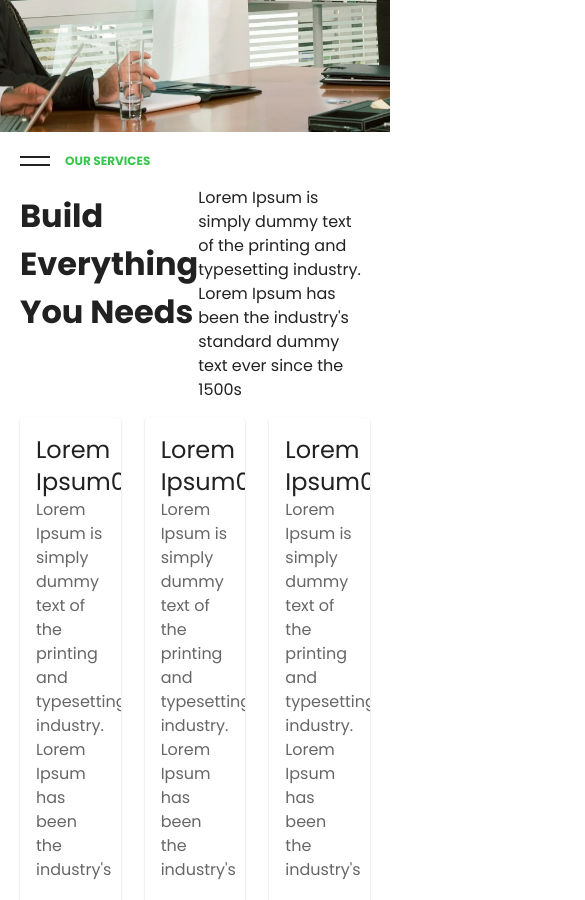
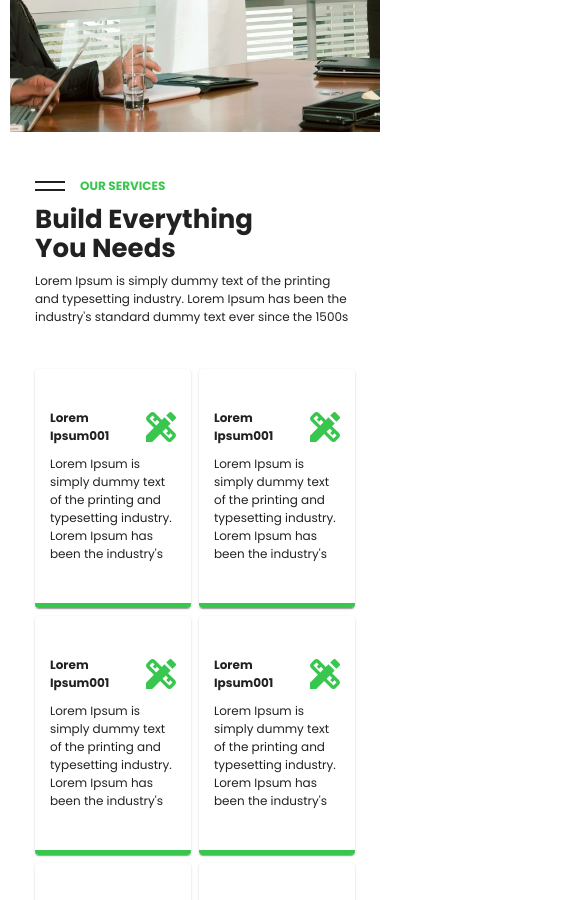
Before and after one commit to fadhel-ghorfatech/emartech, a React (Vite) app in the folder client/: page /dashboard in a window 390 px wide. Shown: the part 1100-2000 px from the top of the page, 585 px wide, since content can reach past the window. Built offline with nearby package versions, Linux system fonts and the light colour scheme.

Commit message:
worked on remaining sections

```diff
--- a/client/src/pages/aboutUs.tsx
+++ b/client/src/pages/aboutUs.tsx
@@ -18,6 +18,9 @@ export const StyledBackgroundBox = styled(Box)<any>(({ backgroundImageUrl }) =>
       justifyContent: "center",
       padding: "20px",
     },
+    "&.no-background": {
+      minHeight: "auto",
+    },
     ".sub-heading-text": {
       display: "flex",
       alignItems: "center",
@@ -31,8 +34,16 @@ export const StyledBackgroundBox = styled(Box)<any>(({ backgroundImageUrl }) =>
           height: "2px",
           background: "rgba(0, 0, 0, 0.87)",
           margin: "3px 15px 3px 0",
+          "&.white": {
+            background: "#fff",
+          },
         },
       },
+      ".line-span-holder:nth-child(2)": {
+        ".line-span": {
+          margin: "3px 0 3px 15px",
+        }
+      }
     },
     ".para-text": {
       width: "inherit",
@@ -73,6 +84,7 @@ export const StyledBackgroundBox = styled(Box)<any>(({ backgroundImageUrl }) =>
       },
       ".content-holder": {
         maxWidth: "400px",
+        marginRight: "15px",
       },
     },
     "@media(min-width: 900px)": {
@@ -104,6 +116,12 @@ export const StyledBackgroundBox = styled(Box)<any>(({ backgroundImageUrl }) =>
 const StyledBox = styled(Box) ({
   "&.flex-center": {
     display: "block",
+    margin: "0 10px",
+  },
+  "@media(min-width: 480px)": {
+    "&.flex-center": {
+      margin: "0 20px",
+    },
   },
   "@media(min-width: 768px)": {
     "&.flex-center": {
@@ -118,7 +136,7 @@ export const AboutUs: FC = () => {
     <StyledBox className="flex-center">
       <StyledBackgroundBox
         backgroundImageUrl={"url('../../../src/assets/Rectangle 1363.jpg')"}
-        backclassName="content-box">
+        className="content-box">
         <Box className="content-holder">
           <h4 className="sub-heading-text">
             <span className="line-span-holder">
--- a/client/src/pages/contactUs.tsx
+++ b/client/src/pages/contactUs.tsx
@@ -1,5 +1,113 @@
 import { FC, useState } from "react";
-import { Box, Button, Container, TextField } from "@mui/material";
+import { Box, Button, Container, TextField, styled } from "@mui/material";
+import { StyledBackgroundBox } from "./aboutUs";
+import { StyledBox } from "./ourServices";
+
+const StyledBackgroundBoxContact = styled(StyledBackgroundBox) ({
+  minHeight: "48vh",
+  "@media(min-width: 480px)": {
+    minHeight: "75vh",
+  },
+  "@media(min-width: 768px)": {
+    minHeight: "90vh",
+  },
+  "@media(min-width: 900px)": {
+  },
+  "@media(min-width: 1080px)": {
+  },
+  "@media(min-width: 1260px)": {
+    minHeight: "100vh",
+  },
+  "@media(min-width: 1800px)": {
+  },
+});
+
+export const StyledBoxContact = styled(StyledBox) ({
+  ".flex-center.align-start": {
+    alignItems: "flex-start",
+  },
+  ".reverse-child": {
+    display: "flex",
+    flexDirection: "column",
+    ".content-holder": {
+      order: "2",
+    },
+    ".para-text-holder": {
+      order: "1",
+    },
+  },
+  ".para-text-holder .para-text.margin-0": {
+    marginTop: "0",
+    marginBottom: "0",
+    "&.mb-30": {
+      marginBottom: "30px",
+    },
+    "&.opacity-50": {
+      opacity: "50%",
+    },
+  },
+  ".content-holder": {
+    ".MuiTextField-root,.MuiInputBase-root": {
+      margin: "0",
+      borderRadius: "0",
+    },
+    ".MuiInputBase-root": {
+      marginBottom: "15px",
+    },
+  },
+  ".auth-btn.para-text": {
+    margin: "0",
+    width: "unset",
+  },
+  ".auth-btn": {
+    padding: "13px 25px",
+  },
+  "@media(max-width: 767px)": {
+    "&.flex-center": {
+      marginLeft: "0",
+      marginRight: "0",
+    },
+    ".reverse-child": {
+      ".content-holder": {
+        maxWidth: "100%",
+        width: "100%",
+      },
+    },
+  },
+  "@media(min-width: 480px)": {
+
+  },
+  "@media(min-width: 768px)": {
+    ".auth-btn": {
+      padding: "10px 60px",
+    },
+    ".reverse-child": {
+      flexDirection: "row",
+      ".content-holder": {
+        order: "1",
+      },
+      ".para-text-holder": {
+        order: "2",
+      },
+    }
+  },
+  "@media(min-width: 900px)": {
+
+  },
+  "@media(min-width: 1080px)": {
+
+  },
+  "@media(min-width: 1260px)": {
+    ".auth-btn": {
+      padding: "15px 40px",
+    },
+  },
+  "@media(min-width: 1800px)": {
+    ".auth-btn": {
+      padding: "15px 40px",
+    },
+  },
+})
 
 export const ContactUs: FC = () => {
   const [name, setName] = useState("");
@@ -15,14 +123,33 @@ export const ContactUs: FC = () => {
   };
 
   return (
+    <StyledBoxContact className="flex-center">
+      <StyledBackgroundBoxContact
+        backgroundImageUrl={"url('../../../src/assets/Rectangle 1363.jpg')"}
+        className="content-box">
         <form onSubmit={handleSubmit}>
-      <Container sx={{ display: "flex", alignItems: "center" }}>
-        <img src="../../src/assets/Rectangle 1361 (1).png"/>
-        <h4>CONTACT US</h4>
-      </Container>
-      <Box  sx={{ display: "flex", alignItems: "center" }}>
-        <Container>
-          <h1> Request A Quote For Your Work </h1>
+          <h4 className="sub-heading-text">
+            <span className="line-span-holder">
+              <span className="line-span"/>
+              <span className="line-span"/>
+            </span>
+            CONTACT US
+          </h4>
+
+          <Box className="flex-center" sx={{ marginBottom: "30px" }}>
+            <Box className="content-holder">
+              <h1 className="heading-text">Request A Quote For Your Work</h1>
+            </Box>
+            <Box className="para-text-holder">
+              <p className="para-text">
+                Lorem Ipsum is simply dummy text of the printing and typesetting industry. Lorem Ipsum has been
+                the industry's standard dummy text ever since the 1500s
+              </p>
+            </Box>
+          </Box>
+
+          <Box className="flex-center align-start reverse-child">
+            <Box className="content-holder">
               <TextField
                 label="Your Name"
                 variant="outlined"
@@ -49,39 +176,38 @@ export const ContactUs: FC = () => {
                 rows={4}
                 margin="normal"
               />
-          <Button variant="contained" type="submit">
+              <Button className="para-text white-color auth-btn radius-0" variant="contained" type="submit">
                 Send Now
               </Button>
-        </Container>
-        <Container>
-          <p>Lorem Ipsum is simply dummy text of the printing and typesetting industry.
-             Lorem Ipsum has been  the industry's standard dummy text ever since the 1500s
-          </p>
-          <Box sx={{ display: "flex", alignItems: "center" }}>
+            </Box>
+            <Box className="para-text-holder">
+              <Box className="para-text margin-0 mb-30" sx={{ display: "flex", alignItems: "flex-start" }}>
                 <img src="../../src/assets/Phone.png"/>
                 <Container>
-              <h4>OUR PHONE</h4>
-              <p>+971 456 7890 - Office</p>
-              <p>+971 456 7890 - Fax</p>
+                  <h4 className="para-text margin-0">OUR PHONE</h4>
+                  <p className="para-text margin-0 opacity-50">+971 456 7890 - Office</p>
+                  <p className="para-text margin-0 opacity-50">+971 456 7890 - Fax</p>
                 </Container>
               </Box>
-          <Box sx={{ display: "flex", alignItems: "center" }}>
+              <Box className="para-text margin-0 mb-30" sx={{ display: "flex", alignItems: "flex-start" }}>
                 <img src="../../src/assets/Email.png"/>
                 <Container>
-              <h4>OUR EMAIL</h4>
-              <p>sales@gmail.com</p>
-              <p>info@gmail.com</p>
+                  <h4 className="para-text margin-0">OUR EMAIL</h4>
+                  <p className="para-text margin-0 opacity-50">sales@gmail.com</p>
+                  <p className="para-text margin-0 opacity-50">info@gmail.com</p>
                 </Container>
               </Box>
-          <Box sx={{ display: "flex", alignItems: "center" }}>
+              <Box className="para-text margin-0 mb-30" sx={{ display: "flex", alignItems: "flex-start" }}>
                 <img src="../../src/assets/Location on.png"/>
                 <Container>
-              <h4>OUR LOCATION</h4>
-              <p>Box No. 214396, Dubai</p>
+                  <h4 className="para-text margin-0">OUR LOCATION</h4>
+                  <p className="para-text margin-0 opacity-50">Box No. 214396, Dubai</p>
                 </Container>
               </Box>
-        </Container>
+            </Box>
           </Box>
         </form>
+      </StyledBackgroundBoxContact>
+    </StyledBoxContact>
   );
 };
--- a/client/src/pages/ourServices.tsx
+++ b/client/src/pages/ourServices.tsx
@@ -1,7 +1,6 @@
 import { FC } from "react";
-import { Box, Card, CardContent, Grid, Typography, styled } from "@mui/material";
+import { Box, Card, CardContent, Grid, styled } from "@mui/material";
 import { StyledBackgroundBox } from "./aboutUs";
-
 
 const CardHeaderStyle =
 {
@@ -10,23 +9,53 @@ const CardHeaderStyle =
   justifyContent:"space-between"
 }
 
-const StyledBox = styled(Box) ({
-  "&.flex-center": {
+ export const StyledBox = styled(Box) ({
+  margin: "25px 15px 20px",
+  ".flex-center": {
     display: "block",
   },
+  "@media(min-width: 480px)": {
+    margin: "40px 25px 20px",
+  },
   "@media(min-width: 768px)": {
-    "&.flex-center": {
+    margin: "40px 40px 20px",
+    ".flex-center": {
       display: "flex",
-      alignItems: "stretch",
-      margin: "0 40px",
+      alignItems: "center",
+    },
+    ".para-text-holder,.heading-text": {
+      flex: '1',
+    },
+    ".para-text-holder .para-text": {
+      marginLeft: "auto",
+    },
+  },
+  "@media(min-width: 900px)": {
+    ".para-text-holder .para-text": {
+      maxWidth: "390px",
+    },
+  },
+  "@media(min-width: 1080px)": {
+    ".para-text-holder .para-text": {
+      maxWidth: "450px",
+    },
+  },
+  "@media(min-width: 1260px)": {
+    ".para-text-holder .para-text": {
+      maxWidth: "500px",
+    },
+  },
+  "@media(min-width: 1800px)": {
+    ".para-text-holder .para-text": {
+      maxWidth: "650px",
     },
   },
 });
 
 export const OurServices: FC = () => {
   return (
-    <StyledBox className="flex-center">
-      <StyledBackgroundBox className="content-box">
+    <StyledBox>
+      <StyledBackgroundBox className="content-box no-background">
         <h4 className="sub-heading-text">
           <span className="line-span-holder">
             <span className="line-span"/>
@@ -34,118 +63,109 @@ export const OurServices: FC = () => {
           </span>
           OUR SERVICES
         </h4>
-        <Box sx={{ display: "flex" }}>
-          <h1>Build Everything You Needs</h1>
-          <p>
-            Lorem Ipsum is simply dummy text of the printing and typesetting industry. Lorem Ipsum has been
-            the industry's standard dummy text ever since the 1500s
-          </p>
+        <Box className="flex-center">
+          <Box className="content-holder">
+            <h1 className="heading-text">Build Everything You Needs</h1>
+          </Box>
+          <Box className="para-text-holder">
+            <p className="para-text">
+              Lorem Ipsum is simply dummy text of the printing and typesetting industry. Lorem Ipsum has been
+              the industry's standard dummy text ever since the 1500s
+            </p>
+          </Box>
         </Box>
-        <Grid container spacing={3}>
-          <Grid item xs={4}>
+        <Grid container spacing={1} style={{ marginTop: "20px" }}>
+          <Grid item xs={6} md={4}>
             <Card>
-              <CardContent style={{ borderBottom: "4px solid green" }}>
+              <CardContent style={{ borderBottom: "5px solid #39C64E", borderRadius: "0", padding: "40px 15px" }}>
                 <Box sx={CardHeaderStyle}>
-                  <Typography variant="h5" component="h2">
-                  Lorem Ipsum001
-                  </Typography>
-                  <img src="../../src/assets/Group 2.svg"/>
+                  <h4 className="sub-heading-text black-color">Lorem<br />Ipsum001</h4>
+                  <img src="../../src/assets/Group 2.svg" style={{ width: "30px" }} />
                 </Box>
-                <Typography color="textSecondary">
+                <p className="para-text" style={{ marginBottom: "0" }}>
                 Lorem Ipsum is simply dummy text of the
                 printing and typesetting  industry. Lorem
                 Ipsum has been  the industry's
-                </Typography>
+                </p>
               </CardContent>
             </Card>
           </Grid>
-          <Grid item xs={4}>
+          <Grid item xs={6} md={4}>
             <Card>
-              <CardContent style={{ borderBottom: "4px solid green" }}>
+              <CardContent style={{ borderBottom: "5px solid #39C64E", borderRadius: "0", padding: "40px 15px" }}>
                 <Box sx={CardHeaderStyle}>
-                  <Typography variant="h5" component="h2">
-                   Lorem Ipsum001
-                  </Typography>
-                  <img src="../../src/assets/Group 2.svg"/>
+                  <h4 className="sub-heading-text black-color">Lorem<br />Ipsum001</h4>
+                  <img src="../../src/assets/Group 2.svg" style={{ width: "30px" }} />
                 </Box>
-                <Typography color="textSecondary">
+                <p className="para-text" style={{ marginBottom: "0" }}>
                 Lorem Ipsum is simply dummy text of the
                 printing and typesetting  industry. Lorem
                 Ipsum has been  the industry's
-                </Typography>
+                </p>
               </CardContent>
             </Card>
           </Grid>
-          <Grid item xs={4}>
+          <Grid item xs={6} md={4}>
             <Card>
-              <CardContent style={{ borderBottom: "4px solid green" }}>
+              <CardContent style={{ borderBottom: "5px solid #39C64E", borderRadius: "0", padding: "40px 15px" }}>
                 <Box sx={CardHeaderStyle}>
-                  <Typography variant="h5" component="h2">
-                   Lorem Ipsum001
-                  </Typography>
-                  <img src="../../src/assets/Group 2.svg"/>
+                  <h4 className="sub-heading-text black-color">Lorem<br />Ipsum001</h4>
+                  <img src="../../src/assets/Group 2.svg" style={{ width: "30px" }} />
                 </Box>
-                <Typography color="textSecondary">
+                <p className="para-text" style={{ marginBottom: "0" }}>
                 Lorem Ipsum is simply dummy text of the
                 printing and typesetting  industry. Lorem
                 Ipsum has been  the industry's
-                </Typography>
+                </p>
               </CardContent>
             </Card>
           </Grid>
-        </Grid>
-        <Grid container spacing={3}>
-          <Grid item xs={4}>
+          <Grid item xs={6} md={4}>
             <Card>
-              <CardContent style={{ borderBottom: "4px solid green" }}>
+              <CardContent style={{ borderBottom: "5px solid #39C64E", borderRadius: "0", padding: "40px 15px" }}>
                 <Box sx={CardHeaderStyle}>
-                  <Typography variant="h5" component="h2">
-                   Lorem Ipsum001
-                  </Typography>
-                  <img src="../../src/assets/Group 2.svg"/>
+                  <h4 className="sub-heading-text black-color">Lorem<br />Ipsum001</h4>
+                  <img src="../../src/assets/Group 2.svg" style={{ width: "30px" }} />
                 </Box>
-                <Typography color="textSecondary">
+                <p className="para-text" style={{ marginBottom: "0" }}>
                 Lorem Ipsum is simply dummy text of the
                 printing and typesetting  industry. Lorem
                 Ipsum has been  the industry's
-                </Typography>
+                </p>
               </CardContent>
             </Card>
           </Grid>
-          <Grid item xs={4}>
+          <Grid item xs={6} md={4}>
             <Card>
-              <CardContent style={{ borderBottom: "4px solid green" }}>
+              <CardContent style={{ borderBottom: "5px solid #39C64E", borderRadius: "0", padding: "40px 15px" }}>
                 <Box sx={CardHeaderStyle}>
-                  <Typography variant="h5" component="h2">
-                   Lorem Ipsum001
-                  </Typography>
-                  <img src="../../src/assets/Group 2.svg"/>
+                  <h4 className="sub-heading-text black-color">Lorem<br />Ipsum001</h4>
+                  <img src="../../src/assets/Group 2.svg" style={{ width: "30px" }} />
                 </Box>
-                <Typography color="textSecondary">
+                <p className="para-text" style={{ marginBottom: "0" }}>
                 Lorem Ipsum is simply dummy text of the
                 printing and typesetting  industry. Lorem
                 Ipsum has been  the industry's
-                </Typography>
+                </p>
               </CardContent>
             </Card>
           </Grid>
-          <Grid item xs={4}>
+          <Grid item xs={6} md={4}>
             <Card>
-              <CardContent style={{ borderBottom: "4px solid green" }}>
+              <CardContent style={{ borderBottom: "5px solid #39C64E", borderRadius: "0", padding: "40px 15px" }}>
                 <Box sx={CardHeaderStyle}>
-                  <Typography variant="h5" component="h2">
-                   Lorem Ipsum001
-                  </Typography>
-                  <img src="../../src/assets/Group 2.svg"/>
+                  <h4 className="sub-heading-text black-color">Lorem<br />Ipsum001</h4>
+                  <img src="../../src/assets/Group 2.svg" style={{ width: "30px" }} />
                 </Box>
-                <Typography color="textSecondary">
+                <p className="para-text" style={{ marginBottom: "0" }}>
                 Lorem Ipsum is simply dummy text of the
                 printing and typesetting  industry. Lorem
                 Ipsum has been  the industry's
-                </Typography>
+                </p>
               </CardContent>
             </Card>
           </Grid>
+
         </Grid>
       </StyledBackgroundBox>
     </StyledBox>
--- a/client/src/pages/testimonial.tsx
+++ b/client/src/pages/testimonial.tsx
@@ -1,10 +1,29 @@
 import { FC, useState } from "react";
-import { Box, Button, Card, CardContent, Container, Typography } from "@mui/material";
+import { Box, Button, Card, CardContent, Container, Typography, styled } from "@mui/material";
 import { Rating } from "@mui/material";
 import { Swiper, SwiperSlide, useSwiper } from "swiper/react";
 import { Navigation, Pagination, A11y } from "swiper/modules";
+import { StyledBox } from "./ourServices";
+import { StyledBackgroundBox } from "./aboutUs";
 import "swiper/css";
 import "swiper/css/navigation";
+
+const StyledBackgroundBoxTestimonial = styled(StyledBackgroundBox) ({
+  ".swiper-wrapper": {
+    ".swiper-slide.swiper-slide-active": {
+      ".MuiContainer-root": {
+        display: "flex",
+        alignItems: "center",
+        justifyContent: "center",
+        padding: "0",
+        ".MuiPaper-elevation": {
+          maxWidth: "80%",
+        },
+      },
+    },
+  },
+
+});
 
 const SwiperButtonNext: FC<any> = ({ isEnd, isStart }) => {
   const swiper = useSwiper();
@@ -28,12 +47,20 @@ export const Testimonial: FC = () => {
   };
 
   return (
-    <Box  sx={{ backgroundImage: "url('../../src/assets/Rectangle 1378.png')" }}>
-      <Container sx={{ display: "flex", alignItems: "center" }}>
-        <img src="../../src/assets/Rectangle 1361 (1).png"/>
-        <h4>TESTIMONIAL</h4>
-      </Container>
-      <h1> Build Everything You Needs </h1>
+    <StyledBox>
+      <StyledBackgroundBoxTestimonial  sx={{ backgroundImage: "url('../../src/assets/Rectangle 1378.png')" }}>
+      <Box className="content-box" sx={{ padding: "30px" }}>
+      <h4 className="sub-heading-text">
+        <span className="line-span-holder">
+          <span className="line-span"/>
+          <span className="line-span"/>
+        </span>
+        TESTIMONIAL
+      </h4>
+      <Box className="content-holder">
+        <h1 className="heading-text">Build Everything You Needs</h1>
+      </Box>
+
       <Box>
         <Swiper
           modules={[Navigation, Pagination, A11y]}
@@ -41,11 +68,10 @@ export const Testimonial: FC = () => {
           spaceBetween={50}
           onSlideChange={(swiper) => handleSlideChange(swiper)}
         >
-          <SwiperButtonNext isEnd={isEnd} isStart={isStart}/>
           <SwiperSlide  >
             <Box sx={{ display: "flex", justifyContent: "center" }}>
               <Container>
-                <Card sx={{ maxWidth: 345, position: "relative", marginBottom: 2, overflow: "visible" }}>
+                <Card sx={{ marginTop: "30px", maxWidth: 345, position: "relative", marginBottom: 2, overflow: "visible" }}>
                   <img
                     src="../../src/assets/Rectangle 48.jpg"
                     alt="Lorem Ipsum" style={{ position: "absolute", top: -30, right: 20 }}
@@ -68,7 +94,7 @@ export const Testimonial: FC = () => {
                 </Card>
               </Container>
               <Container>
-                <Card sx={{ maxWidth: 345, position: "relative", marginBottom: 2, overflow: "visible" }}>
+                <Card sx={{ marginTop: "30px", maxWidth: 345, position: "relative", marginBottom: 2, overflow: "visible" }}>
                   <img
                     src="../../src/assets/Rectangle 48.jpg"
                     alt="Lorem Ipsum" style={{ position: "absolute", top: -30, right: 20 }}
@@ -145,6 +171,8 @@ export const Testimonial: FC = () => {
 
         </Swiper>
       </Box>
-    </Box>
+      </Box>
+    </StyledBackgroundBoxTestimonial>
+    </StyledBox>
   );
 };
```
Also changed, not shown: client/src/pages/footer.tsx (+83 -39 lines), client/src/pages/ourPartners.tsx (+28 -11 lines), client/src/theme.ts (+7 -0 lines). Lines whose indentation alone changed are shown as unchanged.
